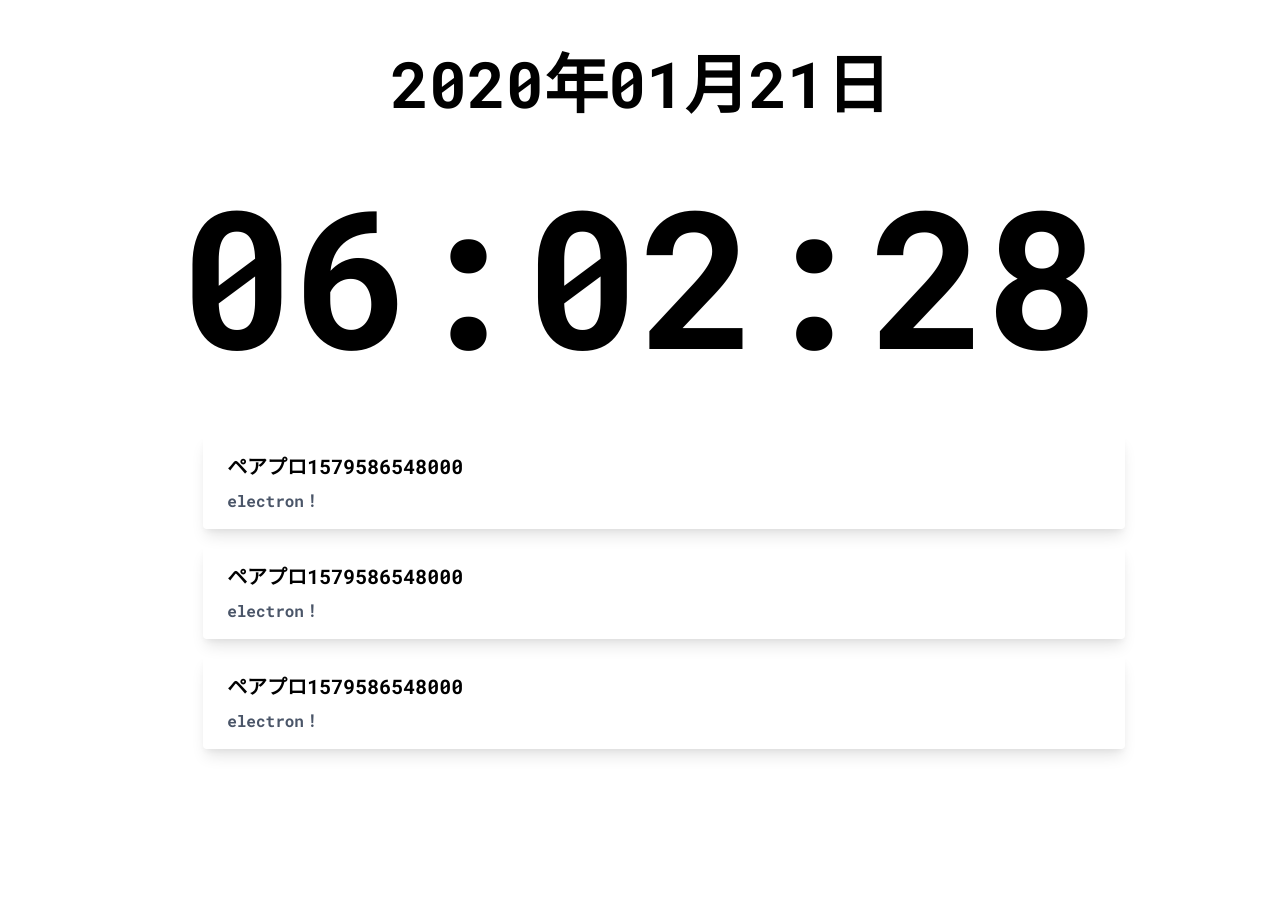
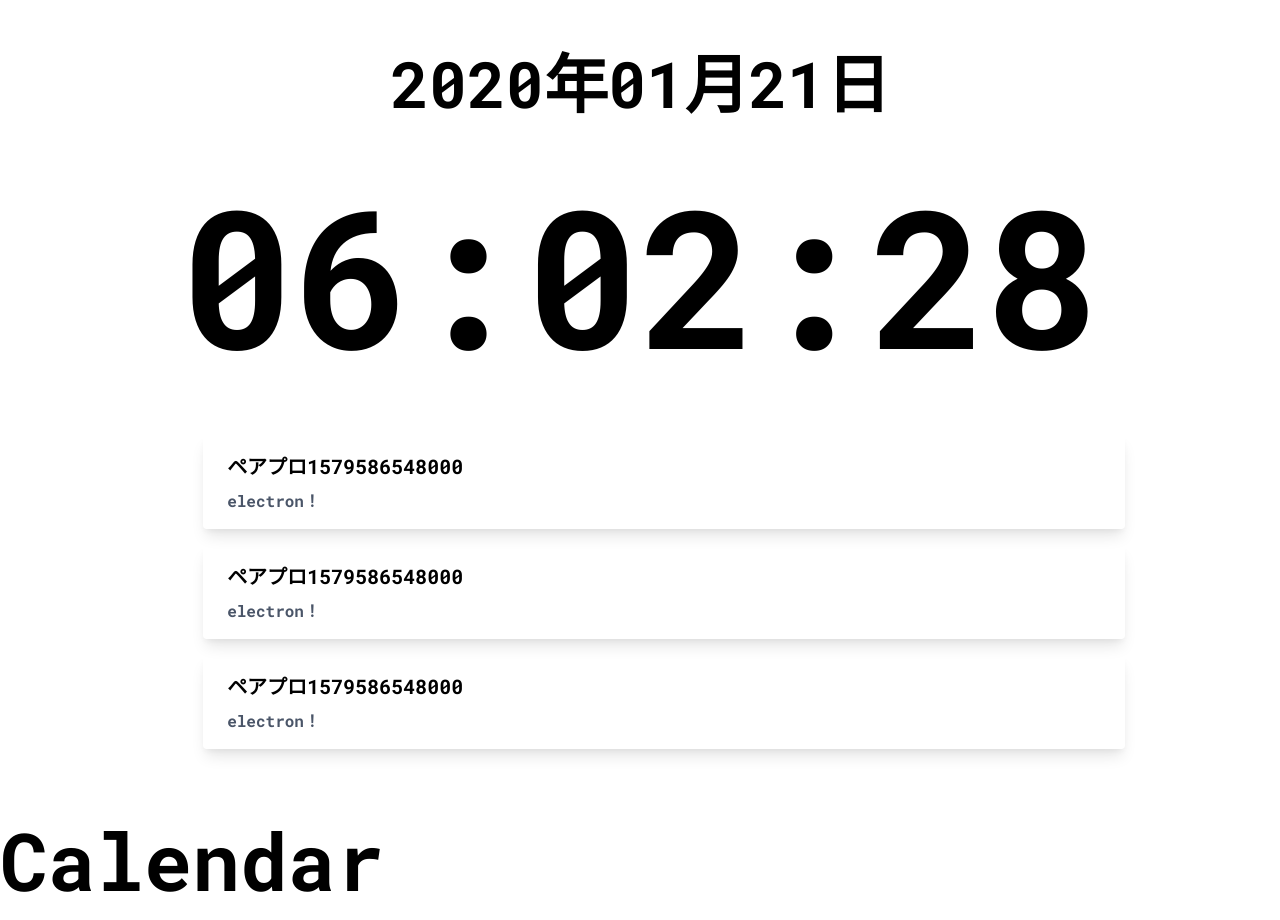
Before and after one commit to tsunagu-grp/kt_app, a React (Create React App) app: page / in a window 1280 px wide. Before the commit the page ends 800 px from the top, so only its background shows below. Built offline with nearby package versions, Linux system fonts and the light colour scheme.

Commit message:
update: calendarコンポーネント追加、APIパッケージ追加

```diff
--- a/package.json
+++ b/package.json
@@ -7,6 +7,8 @@
     "@testing-library/jest-dom": "^4.2.4",
     "@testing-library/react": "^9.3.2",
     "@testing-library/user-event": "^7.1.2",
+    "@types/gapi": "^0.0.39",
+    "@types/gapi.auth2": "^0.0.51",
     "@types/jest": "^24.0.0",
     "@types/node": "^12.0.0",
     "@types/react": "^16.9.0",
--- a/public/index.html
+++ b/public/index.html
@@ -25,6 +25,7 @@
       Learn how to configure a non-root public URL by running `npm run build`.
     -->
     <title>React App</title>
+    <script async defer src="//apis.google.com/js/api.js"></script>
   </head>
   <body>
     <noscript>You need to enable JavaScript to run this app.</noscript>
--- a/src/app/App.tsx
+++ b/src/app/App.tsx
@@ -1,11 +1,15 @@
 import React from 'react';
 import './App.css';
 import ShowClock from '../containers/ShowClock'
+import Calendar from '../containers/Calendar'
 import '../styles/tailwind.css';
 
 const App: React.FC = () => {
   return (
+    <div>
     <ShowClock />
+    <Calendar />
+    </div>
   );
 }
 
--- /dev/null
+++ b/src/containers/Calendar.tsx
@@ -0,0 +1,18 @@
+import React, { useEffect } from 'react';
+
+const Calendar: React.FC = () => {
+  useEffect(()=>{
+    // gapi.load('client:auth2', () => {
+    //   gapi.client.init({
+    //     clientId: '1073500525202-72i0b6tb59aum2dm3jjbj8rtiu7qrn8i.apps.googleusercontent.com',
+    //     scope: 'https://www.googleapis.com/auth/calendar.readonly'
+    //   }).then(() => {
+    //     const auth = gapi.auth2.getAuthInstance();
+    //     console.log(auth);
+    //   });
+    // });
+  })
+  return <p>Calendar</p>
+}
+
+export default Calendar;
```
Also changed, not shown: 1 other file (tests, documents, lock files or other folders).
